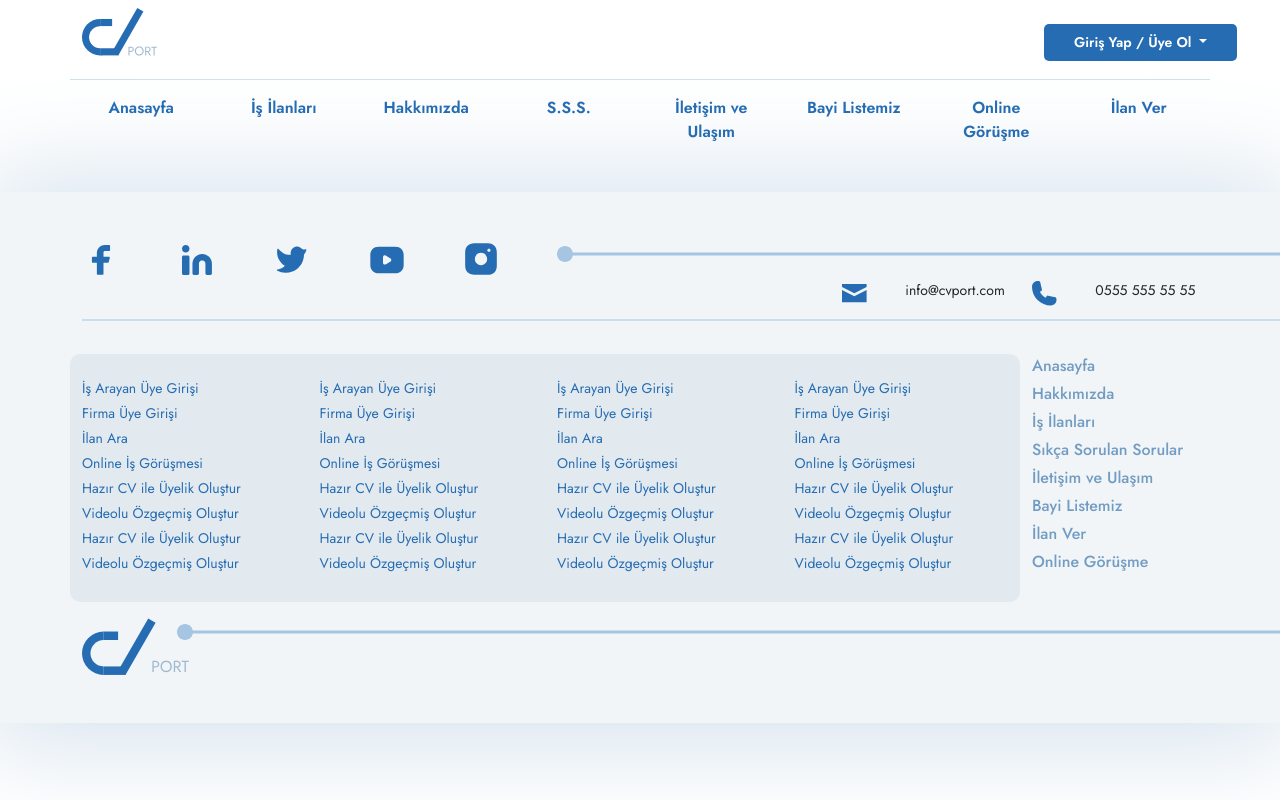
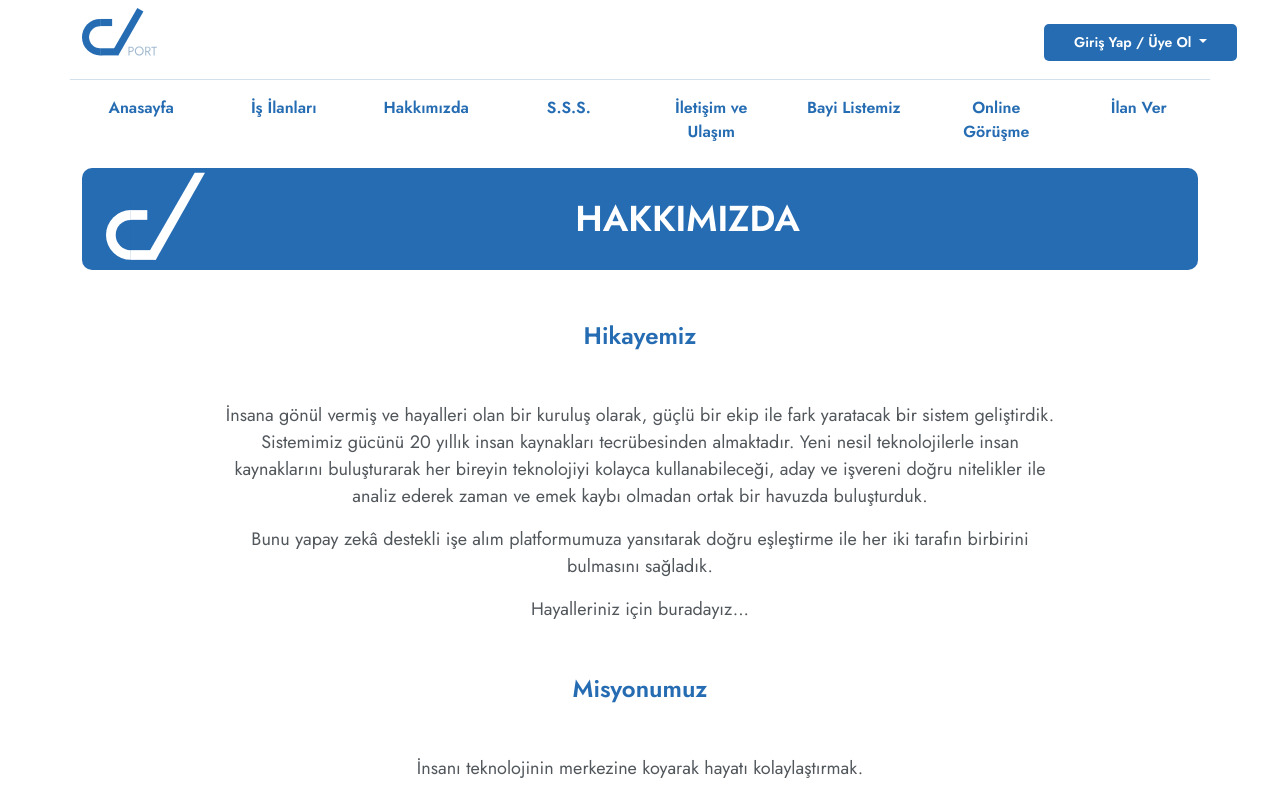
Before and after one commit to aysellunlu/cv-port, a React (Create React App) app in the folder cv-port/: page /hakkimizda in a window 1280 px wide. Shown: the top 800 px of the page. Built offline with nearby package versions, Linux system fonts and the light colour scheme.

Commit message:
Hakkımızda sayfasının oluşturulması

```diff
--- a/cv-port/src/App.js
+++ b/cv-port/src/App.js
@@ -8,6 +8,7 @@ import UserLogin from "./Pages/UserLogin";
 import { BrowserRouter, Routes, Route } from "react-router-dom";
 import BeDealer from "./Pages/BeDealer";
 import JobPostingPackage from "./Pages/JobPostingPackage";
+import AboutUs from "./Pages/AboutUs";
 
 function App() {
   return (
@@ -21,6 +22,7 @@ function App() {
           <Route path="/firma-girisi" element={<CompanyLogin />} />
           <Route path="/bayi-ol" element={<BeDealer />} />
           <Route path="/ilan-ver" element={<JobPostingPackage />} />
+          <Route path="/hakkimizda" element={<AboutUs />} />
         </Routes>
       </BrowserRouter>
       <Footer />
--- a/cv-port/src/Layout/Header.js
+++ b/cv-port/src/Layout/Header.js
@@ -76,9 +76,11 @@ function Header() {
           </div>
         </Col>
         <Col>
+        <a href="hakkimizda">
           <div className="tab-menu-text" type="button">
             Hakkımızda
           </div>
+          </a>
         </Col>
         <Col>
           <div className="tab-menu-text" type="button">
--- /dev/null
+++ b/cv-port/src/Pages/AboutUs.js
@@ -0,0 +1,60 @@
+import React from "react";
+import "../Styles/AboutUs.css";
+import { Container, Row, Col } from "react-bootstrap";
+import HeaderLogo from "../img/page-header-logo.svg";
+import AboutPic from '../img/aboutus-pic.jpg'
+
+const AboutUs = () => {
+  return (
+    <React.Fragment>
+      <Container>
+        <div className="header-bg mt-4 mb-5">
+          <Row>
+            <Col lg={1}>
+              <div className="px-4">
+                <img src={HeaderLogo} width="100" />
+              </div>
+            </Col>
+            <Col lg={11}>
+              <div className="text-center page-header-text pb-4 pt-4">
+                HAKKIMIZDA
+              </div>
+            </Col>
+          </Row>
+        </div>
+      </Container>
+      <Container>
+        <div className="our-story-header text-center mt-5 mb-4">Hikayemiz</div>
+        <div className="our-story-text text-center mt-5 mb-4">
+          <p>
+            İnsana gönül vermiş ve hayalleri olan bir kuruluş olarak, güçlü bir
+            ekip ile fark yaratacak bir sistem geliştirdik. <br /> Sistemimiz
+            gücünü 20 yıllık insan kaynakları tecrübesinden almaktadır. Yeni
+            nesil teknolojilerle insan <br /> kaynaklarını buluşturarak her
+            bireyin teknolojiyi kolayca kullanabileceği, aday ve işvereni doğru
+            nitelikler ile <br /> analiz ederek zaman ve emek kaybı olmadan
+            ortak bir havuzda buluşturduk.
+          </p>
+          <p>
+            Bunu yapay zekâ destekli işe alım platformumuza yansıtarak doğru
+            eşleştirme ile her iki tarafın birbirini <br /> bulmasını sağladık.
+          </p>
+          <p>Hayalleriniz için buradayız...</p>
+        </div>
+        <div className="our-story-header text-center mt-5 mb-4">Misyonumuz</div>
+        <div className="our-story-text text-center mt-5 mb-4">
+          <p>İnsanı teknolojinin merkezine koyarak hayatı kolaylaştırmak.</p>
+        </div>
+        <div className="our-story-header text-center mt-5 mb-4">Vizyonumuz</div>
+        <div className="our-story-text text-center mt-5 mb-4">
+          <p>Doğaya dost yapımızla inovatif ürünler ve yazılımlar üreterek geleceğimizi yeniden inşa ediyoruz.</p>
+        </div>
+        <div className="mx-5">
+            <img src={AboutPic} width="100%"/>
+        </div>
+      </Container>
+    </React.Fragment>
+  );
+};
+
+export default AboutUs;
--- /dev/null
+++ b/cv-port/src/Styles/AboutUs.css
@@ -0,0 +1,46 @@
+@keyframes aboutus-head-move {
+    from {
+      color: #d9eafa;
+      font-family: "Jost", sans-serif;
+      font-weight: 600 !important;
+      font-size: 36px;
+      padding-top: 100px;
+    }
+    to {
+      color: #256cb2;
+      font-family: "Jost", sans-serif;
+      font-weight: 600 !important;
+      padding-top: 0px;
+    }
+  }
+
+
+.our-story-header{
+    font-size: 24px;
+    font-family: "Jost", sans-serif;
+    color: #256CB2;
+    font-weight: 600;
+    animation: aboutus-head-move 2s;
+}
+@keyframes aboutus-text-move {
+    from {
+      color: #9e9e9e;
+      font-family: "Jost", sans-serif;
+      font-weight: 600 !important;
+      font-size: 12px;
+      padding-top: 100px;
+    }
+    to {
+      color: #52575C;
+      font-family: "Jost", sans-serif;
+      font-weight: 600 !important;
+      padding-top: 0px;
+    }
+  }
+.our-story-text{
+    font-size: 18px;
+    font-family: "Jost", sans-serif;
+    color: #52575C;
+    font-weight: 400;
+    animation: aboutus-text-move 2s;
+}
```
Also changed, not shown: cv-port/src/img/aboutus-pic.jpg (added).
